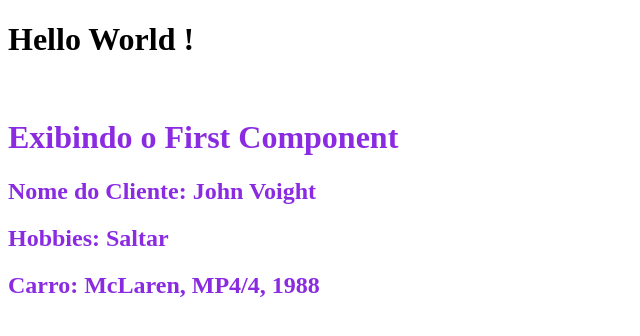
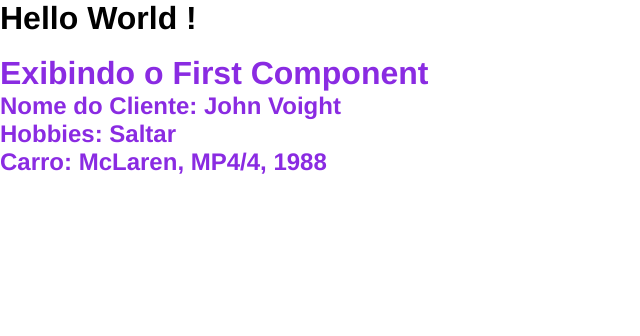
Before and after one commit to ernestopcaraujo/projectReviewAngular, an Angular app in the folder curso-angular/: page / in a window 1280 px wide. Shown: the top 336 px of the page, without its empty margins (0-640 px from the left). Built offline with nearby package versions, Linux system fonts and the light colour scheme.

Commit message:
Add a global styles

```diff
--- a/curso-angular/src/styles.css
+++ b/curso-angular/src/styles.css
@@ -1 +1,9 @@
-/* You can add global styles to this file, and also import other style files */
+*{
+    margin:0;
+    padding: 0;
+    font-family: Helvetica;
+}
+
+a{
+    color: brown;
+}
```
